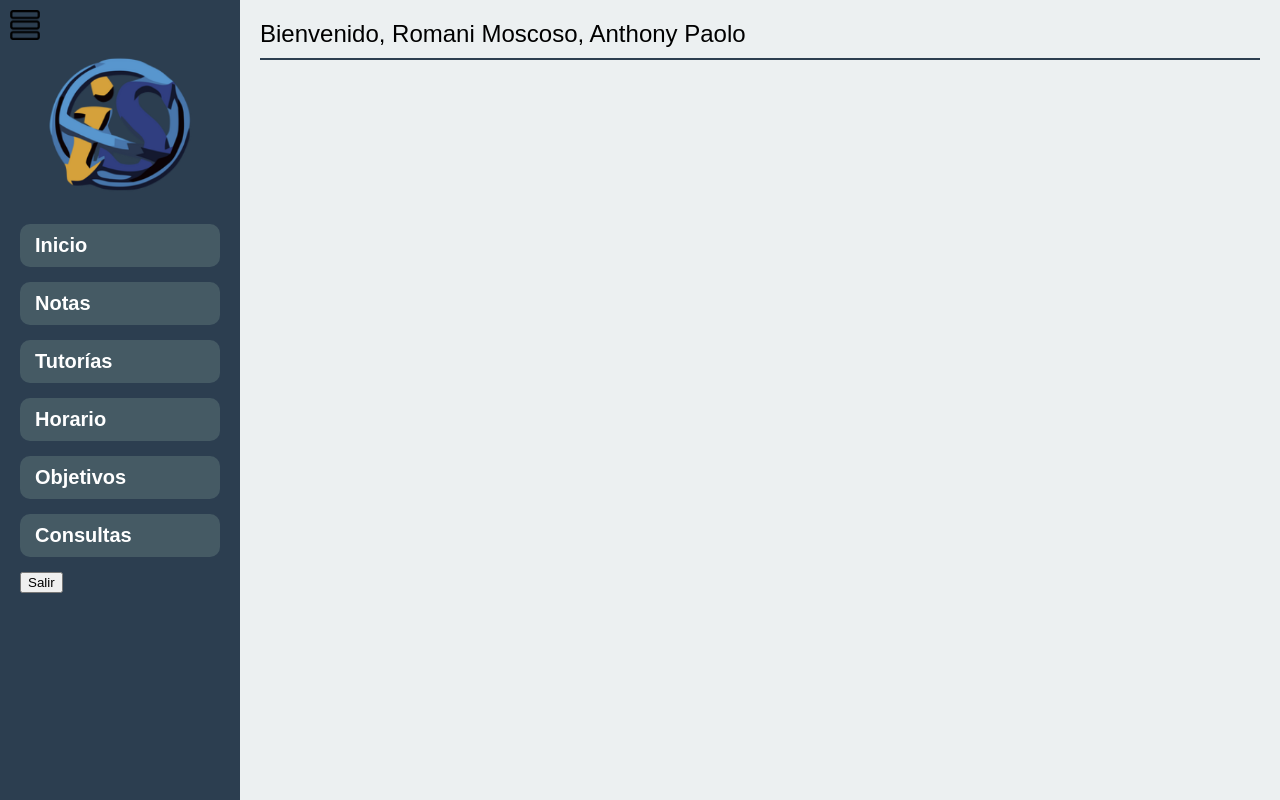
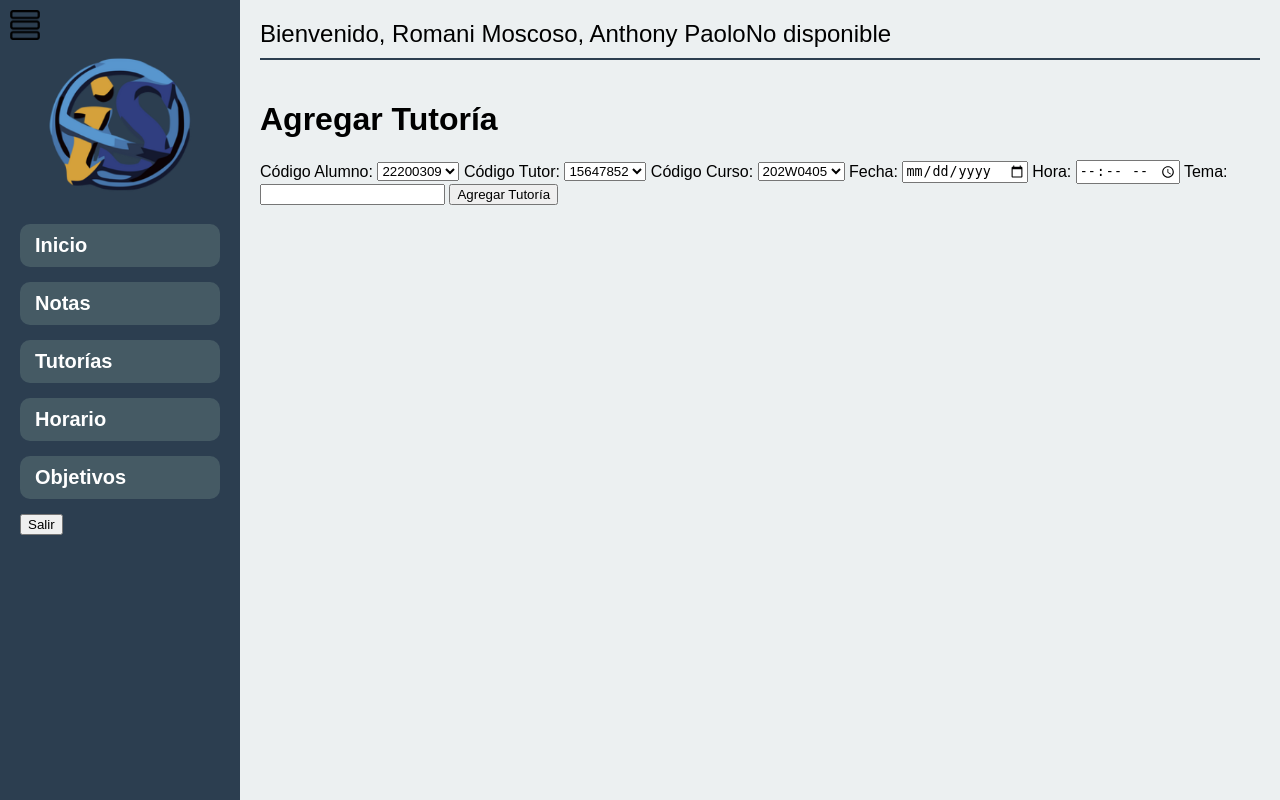
Before and after one commit to EdgarCTN/Grupo-2-Procesos-de-software, a PHP site: page /dashboard_tutorias.php in a window 1280 px wide. Run offline with PHP 8.4, Linux system fonts and the light colour scheme; a user stored in the database is signed in; data comes from the database, SQL or seed files in the repository.

Commit message:
update dashboard_tutorias and dashboard_tutorias_profesor

```diff
--- a/dashboard_tutorias.php
+++ b/dashboard_tutorias.php
@@ -8,8 +8,98 @@ if (!isset($_SESSION['loggedin']) || $_SESSION['loggedin'] !== true) {
 // Archivo de conexión a la base de datos
 include 'conn/connection.php';
 
-// Obtener el nombre de usuario de la sesión
 $nombre_usuario = $_SESSION['nombre'];
+
+if ($_SERVER["REQUEST_METHOD"] == "POST") {
+    // Recuperar y procesar los datos del formulario
+    $codalumno = $_POST["codalumno"];
+    $codtutor = $_POST["codtutor"];
+    $codcurso = $_POST["codcurso"];
+    $fecha = $_POST["fecha"];
+    $hora = $_POST["hora"];
+    $tema = $_POST["tema"];
+
+    // Conectar a la base de datos
+    $conexion = new mysqli("localhost:3307", "pma", "", "sma_unayoe");
+
+    // Verificar la conexión
+    if ($conexion->connect_error) {
+        die("Error de conexión: " . $conexion->connect_error);
+    }
+
+    try {
+        // Comenzar una transacción
+        $conexion->begin_transaction();
+
+        // Preparar la consulta para insertar una nueva tutoría
+        $consulta_tutoria = $conexion->prepare("INSERT INTO tutoría (codalumno, codtutor, codcurso, fecha, hora, tema) VALUES (?, ?, ?, ?, ?, ?)");
+
+        // Vincular los parámetros y ejecutar la consulta
+        $consulta_tutoria->bind_param("ssssss", $codalumno, $codtutor, $codcurso, $fecha, $hora, $tema);
+        $consulta_tutoria->execute();
+
+        // Confirmar la transacción
+        $conexion->commit();
+
+        // Cerrar la conexión
+        $conexion->close();
+
+        // Redirigir a la página de tutorías después de agregar la tutoría
+        header("Location: dashboard_tutorias.php");
+        exit;
+    } catch (Exception $e) {
+        // Revertir la transacción en caso de error
+        $conexion->rollback();
+
+        // Manejar el error (puedes personalizar según tus necesidades)
+        echo "Error al agregar tutoría: " . $e->getMessage();
+    }
+}
+
+try {
+    // Preparar la consulta SQL para obtener el ID del usuario basado en el nombre de usuario
+    $stmt_usuario = $conn->prepare("SELECT id FROM usuarios WHERE nombre_usuario = :nombre_usuario");
+    $stmt_usuario->bindParam(':nombre_usuario', $nombre_usuario);
+    $stmt_usuario->execute();
+
+    // Verificar si se encontró el usuario
+    if ($stmt_usuario->rowCount() > 0) {
+        $resultado_usuario = $stmt_usuario->fetch(PDO::FETCH_ASSOC);
+        $id_usuario = $resultado_usuario['id'];
+
+        // Preparar la consulta SQL para obtener los datos del alumno usando el ID del usuario
+        $stmt_alumno = $conn->prepare("SELECT cod_alumno, apellidos, nombre, facultad FROM alumno WHERE id_usuario = :id_usuario");
+        $stmt_alumno->bindParam(':id_usuario', $id_usuario);
+        $stmt_alumno->execute();
+
+        // Verificar si se encontró el alumno
+        if ($stmt_alumno->rowCount() > 0) {
+            $resultado_alumno = $stmt_alumno->fetch(PDO::FETCH_ASSOC);
+            $cod_alumno = $resultado_alumno['cod_alumno'];
+            $apellidos = $resultado_alumno['apellidos'];
+            $nombre = $resultado_alumno['nombre'];
+            $facultad = $resultado_alumno['facultad'];
+        } else {
+            // Si el alumno no se encuentra, mostrar un mensaje de error o asignar valores por defecto
+            $cod_alumno = "No disponible";
+            $apellidos = "No disponible";
+            $nombre = "No disponible";
+            $facultad = "No disponible";
+        }
+    } else {
+        // Si no se encuentra el usuario, mostrar un mensaje de error o asignar valores por defecto
+        $cod_alumno = "No disponible";
+        $apellidos = "No disponible";
+        $nombre = "No disponible";
+        $facultad = "No disponible";
+    }
+} catch(PDOException $e) {
+    // Manejar errores de base de datos
+    $cod_alumno = "Error";
+    $apellidos = "Error";
+    $nombre = "Error";
+    $facultad = "Error";
+}
 ?>
 
 <!DOCTYPE html>
@@ -259,19 +238,98 @@ $nombre_usuario = $_SESSION['nombre'];
                 <li><a href="dashboard_tutorias.php">Tutorías</a></li>
                 <li><a href="horario.php">Horario</a></li>
                 <li><a href="objetivos.php">Objetivos</a></li>
-                <li><a href="consultas.php">Consultas</a></li>
                 <li><button onclick="showPopup()">Salir</button></li>
             </ul>
         </div>
         <div class="main-content">
             <?php
             if (isset($_SESSION['nombre'])) {
-                echo "<div class='welcome-message'>Bienvenido, " . $_SESSION['nombre'] . "</div>";
+                echo "<div class='welcome-message'>Bienvenido, " . $_SESSION['nombre'] .$cod_alumno. "</div>";
+
             } else {
                 echo "<p>Por favor, inicia sesión para ver tus datos.</p>";
             }
             ?>
+            <h1>Agregar Tutoría</h1>
 
+            <!-- Formulario para agregar tutoría -->
+            <!-- Formulario para agregar tutoría -->
+            <form method="post" action="<?php echo htmlspecialchars($_SERVER["PHP_SELF"]); ?>">
+                <label for="codalumno">Código Alumno:</label>
+
+                <select name="codalumno" required>
+                    <!-- Opciones para seleccionar el código del alumno -->
+                    <?php
+                    $conexion = new mysqli("localhost:3307", "pma", "", "sma_unayoe");
+
+                    if ($conexion->connect_error) {
+                        die("Error de conexión: " . $conexion->connect_error);
+                    }
+
+                    // Consulta para obtener los códigos de los alumnos ordenados alfabéticamente
+                    $consulta_alumnos = $conexion->query("SELECT cod_alumno FROM alumno ORDER BY nombre");
+
+                    while ($fila = $consulta_alumnos->fetch_assoc()) {
+                        echo "<option value='" . $fila['cod_alumno'] . "'>" . $fila['cod_alumno'] . "</option>";
+                    }
+
+                    $conexion->close();
+                    ?>
+                </select>
+
+                <label for="codtutor">Código Tutor:</label>
+                <select name="codtutor" required>
+                    <!-- Opciones para seleccionar el código del tutor -->
+                    <?php
+                    $conexion = new mysqli("localhost:3307", "pma", "", "sma_unayoe");
+
+                    if ($conexion->connect_error) {
+                        die("Error de conexión: " . $conexion->connect_error);
+                    }
+
+                    // Consulta para obtener los códigos de los tutores ordenados alfabéticamente
+                    $consulta_tutores = $conexion->query("SELECT cod_tutor FROM tutor ORDER BY nombre");
+
+                    while ($fila = $consulta_tutores->fetch_assoc()) {
+                        echo "<option value='" . $fila['cod_tutor'] . "'>" . $fila['cod_tutor'] . "</option>";
+                    }
+
+                    $conexion->close();
+                    ?>
+                </select>
+
+                <label for="codcurso">Código Curso:</label>
+                <select name="codcurso" required>
+                    <!-- Opciones para seleccionar el código del curso -->
+                    <?php
+                    $conexion = new mysqli("localhost:3307", "pma", "", "sma_unayoe");
+
+                    if ($conexion->connect_error) {
+                        die("Error de conexión: " . $conexion->connect_error);
+                    }
+
+                    // Consulta para obtener los códigos de los cursos ordenados alfabéticamente
+                    $consulta_cursos = $conexion->query("SELECT cod_curso FROM curso ORDER BY nombre_curso");
+
+                    while ($fila = $consulta_cursos->fetch_assoc()) {
+                        echo "<option value='" . $fila['cod_curso'] . "'>" . $fila['cod_curso'] . "</option>";
+                    }
+
+                    $conexion->close();
+                    ?>
+                </select>
+
+                <label for="fecha">Fecha:</label>
+                <input type="date" name="fecha" required>
+
+                <label for="hora">Hora:</label>
+                <input type="time" name="hora" required>
+
+                <label for="tema">Tema:</label>
+                <input type="text" name="tema" required>
+
+                <button type="submit">Agregar Tutoría</button>
+            </form>
         </div>
     </div>
 
--- a/sma_unayoe.sql
+++ b/sma_unayoe.sql
@@ -111,7 +111,7 @@ CREATE TABLE `evidencia` (
 CREATE TABLE `frases_motivadoras` (
   `id` int NOT NULL,
   `frase` varchar(255) NOT NULL
-) ENGINE=InnoDB DEFAULT CHARSET=utf8mb4 COLLATE=utf8mb4_0900_ai_ci;
+) ENGINE=InnoDB DEFAULT CHARSET=utf8mb4 COLLATE=utf8mb4_general_ci;
 
 --
 -- Volcado de datos para la tabla `frases_motivadoras`
@@ -162,7 +162,7 @@ CREATE TABLE `objetivo` (
   `fecha` varchar(10) NOT NULL,
   `hora` time NOT NULL,
   `duracion` int NOT NULL
-) ENGINE=InnoDB DEFAULT CHARSET=utf8mb4 COLLATE=utf8mb4_0900_ai_ci;
+) ENGINE=InnoDB DEFAULT CHARSET=utf8mb4 COLLATE=utf8mb4_general_ci;
 
 --
 -- Volcado de datos para la tabla `objetivo`
```
Also changed, not shown: other parts of dashboard_tutorias.php (+0 -111 lines), dashboard_tutorias_profesor.php (+45 -3 lines).
